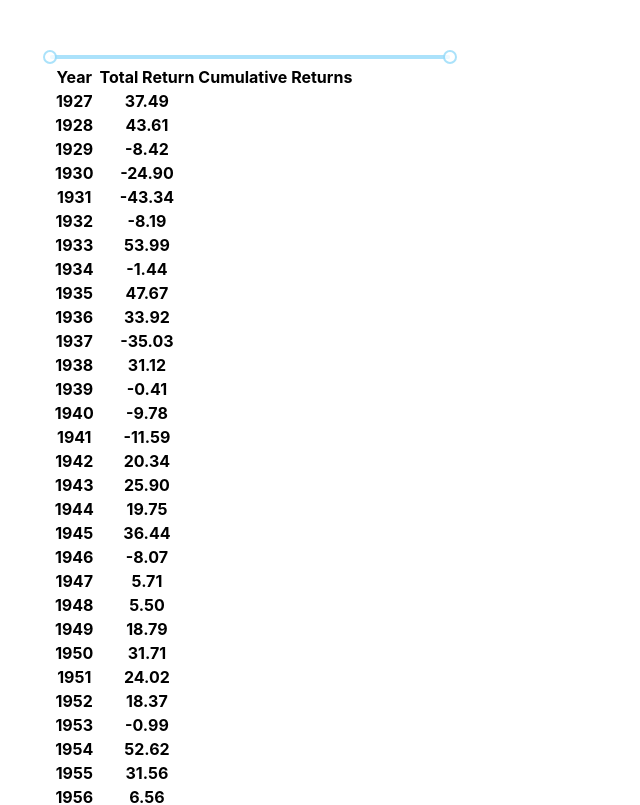
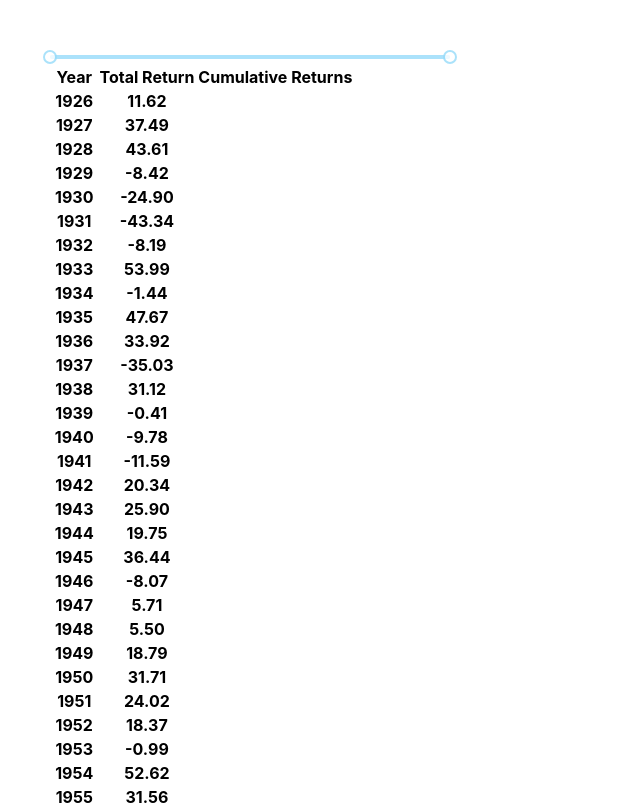
Before and after one commit to mmccarthy64/SP500-returns, a React (Create React App) app: page / in a window 1280 px wide. Shown: the top 805 px of the page, without its empty margins (0-640 px from the left). Built offline with nearby package versions, Linux system fonts and the light colour scheme.

Commit message:
slider removes upperbound

```diff
--- a/src/components/Table.js
+++ b/src/components/Table.js
@@ -9,7 +9,8 @@ import { useState } from 'react';
 
 const ResultTable = (props) => {
 
-    const [startYear, setStartYear] = useState(1926);
+    const [startYear, setStartYear] = useState(1925);
+    const [endYear, setEndYear] = useState(2021);
 
     const returns = props.returns
     const wrapperStyle = { width: 400, margin: 50 };
@@ -18,6 +19,7 @@ const ResultTable = (props) => {
         const newStartYear = document.getElementsByClassName('rc-slider-handle rc-slider-handle-1')[0].attributes[5].value
         setStartYear(newStartYear)
         const newEndYear = document.getElementsByClassName('rc-slider-handle rc-slider-handle-2')[0].attributes[5].value
+        setEndYear(newEndYear)
         console.log(newStartYear, newEndYear)
         // setStartYear(startYear + 1)
     }
@@ -34,7 +36,7 @@ const ResultTable = (props) => {
     // }
 
     const yearsToReturn = returns.map((data) => {
-        if(startYear < data.year){
+        if(startYear <= data.year && endYear >= data.year){
             console.log(data.year)
             return <tr>
                 <th>{data.year}</th>
@@ -46,9 +48,9 @@ const ResultTable = (props) => {
         <Container style={wrapperStyle}>
                 <TooltipSlider
                     range
-                    min={1926}
+                    min={1925}
                     max={2021}
-                    defaultValue={[1926, 2021]}
+                    defaultValue={[1925, 2021]}
                     returns={returns}
                     onChange={changeStartYear}
                      />
```
